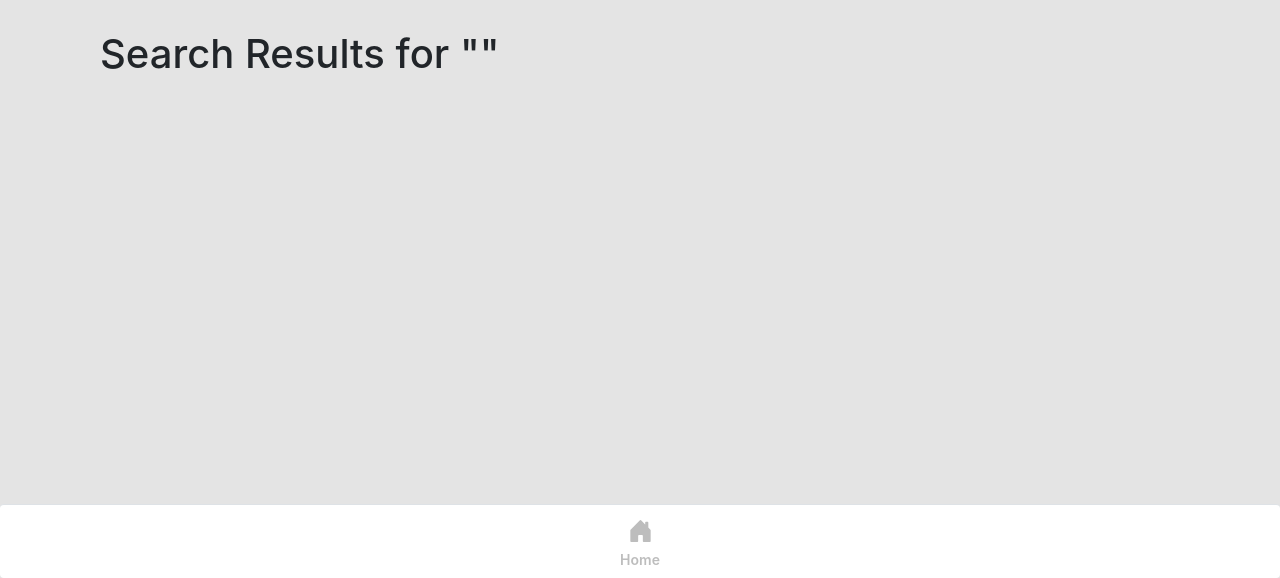
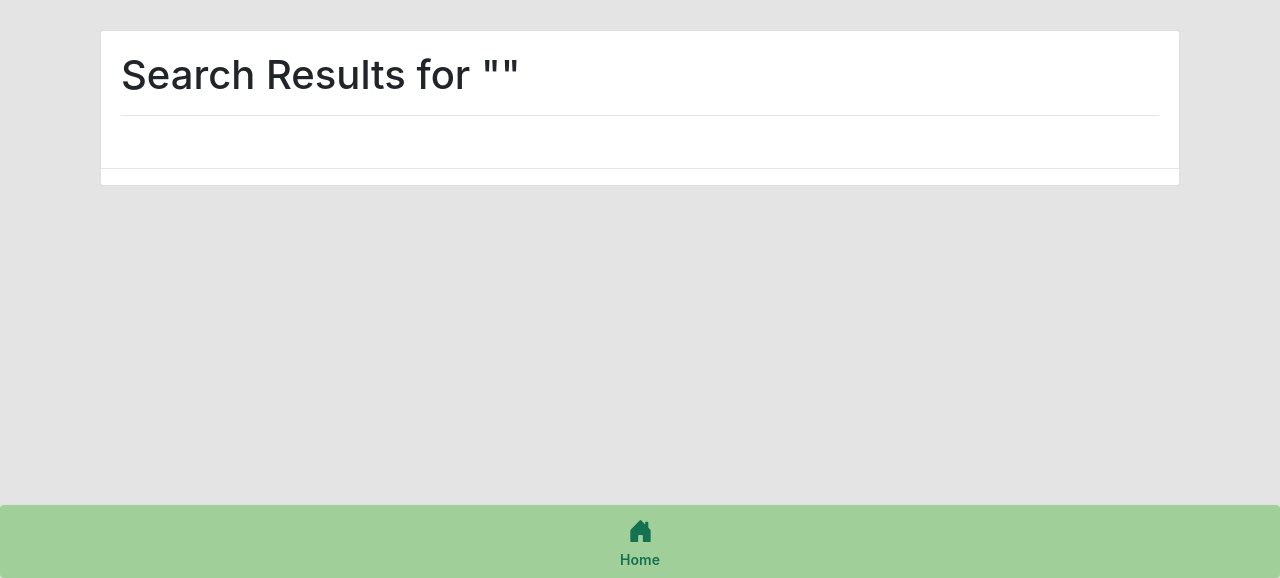
Before and after one commit to Wesley-Chok/CPSC-362-Project, a Flask app: template templates/search.html in a window 1280 px wide. Shown: the part 222-800 px from the top of the page. Run offline with Flask 3, Linux system fonts and the light colour scheme; the template is opened without the code that fills it, so the values that code supplies are empty; some libraries are stand-ins or nearby versions.

Commit message:
Added and matched border and image styling to all html pages

```diff
--- a/static/css/style.css
+++ b/static/css/style.css
@@ -63,7 +63,7 @@ a.navbar-brand:hover {
 .btn {
     border-radius: 0px 50px 50px 0px;
     padding-left: 0.55rem;
-    background-color: rgb(20, 114, 83);
+    background-color: #147253;
     transition: 0.5s ease;
 }
 
@@ -86,12 +86,12 @@ a.navbar-brand:hover {
     text-align: center;
     font-size: 14px;
     font-weight: 600;
-    background-color: #fff;
+    background-color: #a1cf99;
     border-radius: 4px;
 }
 
 a.home-button {
-    color: #bdbdbd;
+    color: #147253;
     text-decoration: none;
     transition: color 0.5s ease;
 }
--- a/templates/base.html
+++ b/templates/base.html
@@ -36,6 +36,9 @@
 
     <div class="container">
         {% block content %}
+        <div class="card mb-3">
+        <div class="card-body">
+            <hr>
         <div class="row">
             {% for recipe in random_recipes %}
             <div class="col-sm-4">
@@ -53,6 +56,9 @@
                 </a>
             </div>
             {% endfor %}
+        </div>
+        <hr>
+        </div>
         </div>
         {% endblock %}
     </div>
--- a/templates/recipe.html
+++ b/templates/recipe.html
@@ -24,6 +24,7 @@
         </div>
     <h2 class="card-subtitle mb-2 text-muted" style="text-align: center;">Instructions</h2>
     <p class="card-text">{{ recipe['strInstructions'] }}</p>
+    <hr>
     </div>
     <div>
         <br><br>
--- a/templates/search.html
+++ b/templates/search.html
@@ -1,18 +1,31 @@
 {% extends 'base.html' %}
 
 {% block content %}
+<div class="card mb-3">
+<div class="card-body">
 <h1>Search Results for "{{ query }}"</h1>
+<hr>
 <div class="search-center">
-    <ul style="display: inline-block; text-align: center;">
-    {% for result in results %}
-        <li style="text-align: center; display: inline-block;">
-        <a href="/recipe/{{ result['idMeal'] }}">
-            {{ result['strMeal'] }}
-            <img src="{{ result['strMealThumb'] }}" alt="{{ result['strMeal'] }}" style="width: 45%">
-            <br>
-        </a>
-        </li>
+    <div class="row">
+        {% for result in results %}
+            <div class="col-sm-4">
+                <a href="/recipe/{{ result['idMeal'] }}">
+                    <div class="card recipe-card">
+                        <div class="recipe-omg-zoom">
+                            <img class="card-img recipe-card-img" src="{{ result['strMealThumb'] }}" alt ="{{ result['strMeal'] }}" width="100%">
+                        </div>
+                        <div class="recipe-card-hover-overlay"></div>
+                        <div class="recipe-card-overlay"></div>
+                        <div class="recipe-card-text">
+                            <h4>{{ result['strMeal'] }}</h4>
+                        </div>
+                    </div>
+                </a>
+            </div>
     {% endfor %}
-    </ul>
+    </div>
+    </div>
+    </div>
+    <hr>
+{% endblock %}
 </div>
-{% endblock %}
```
